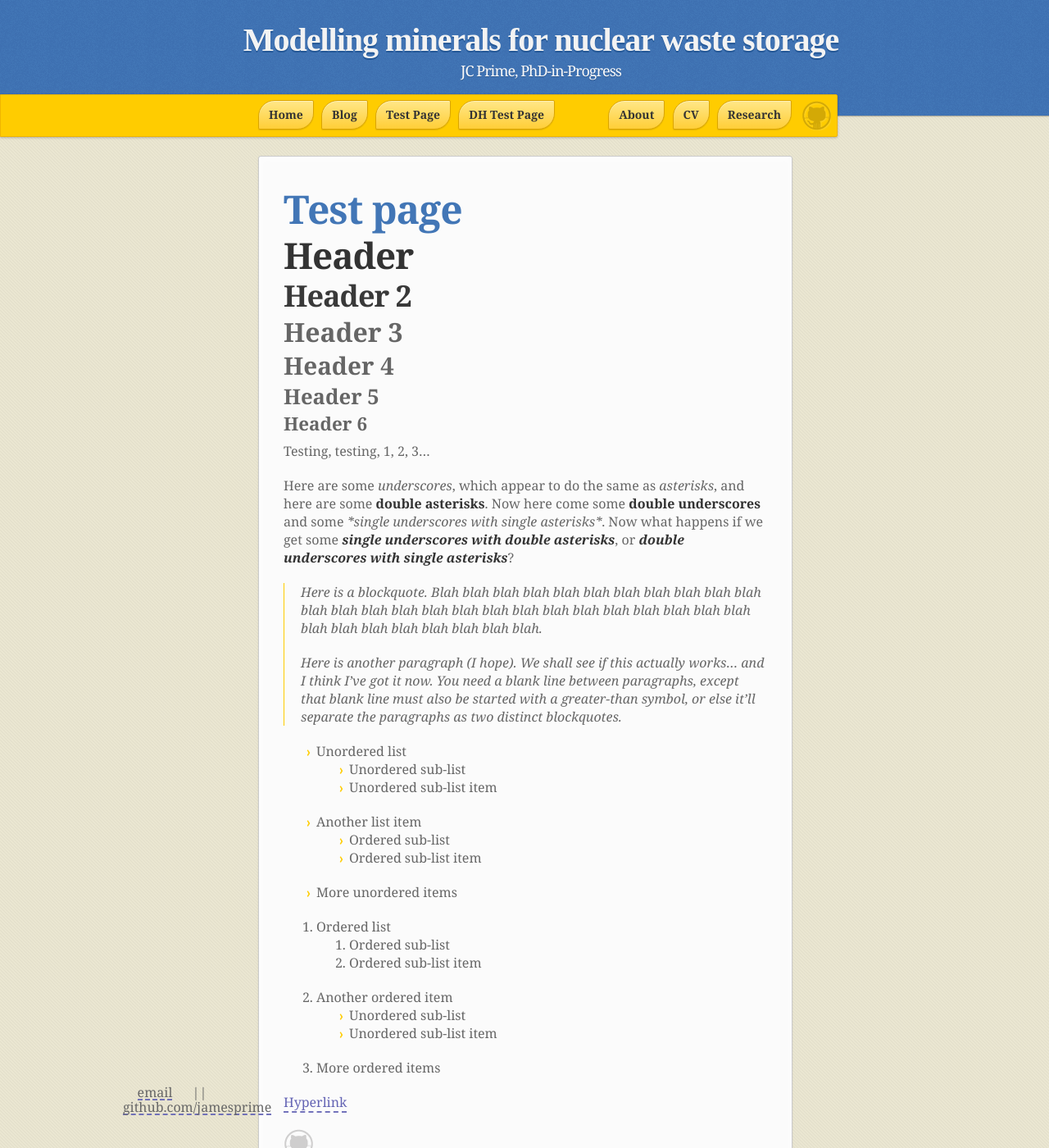
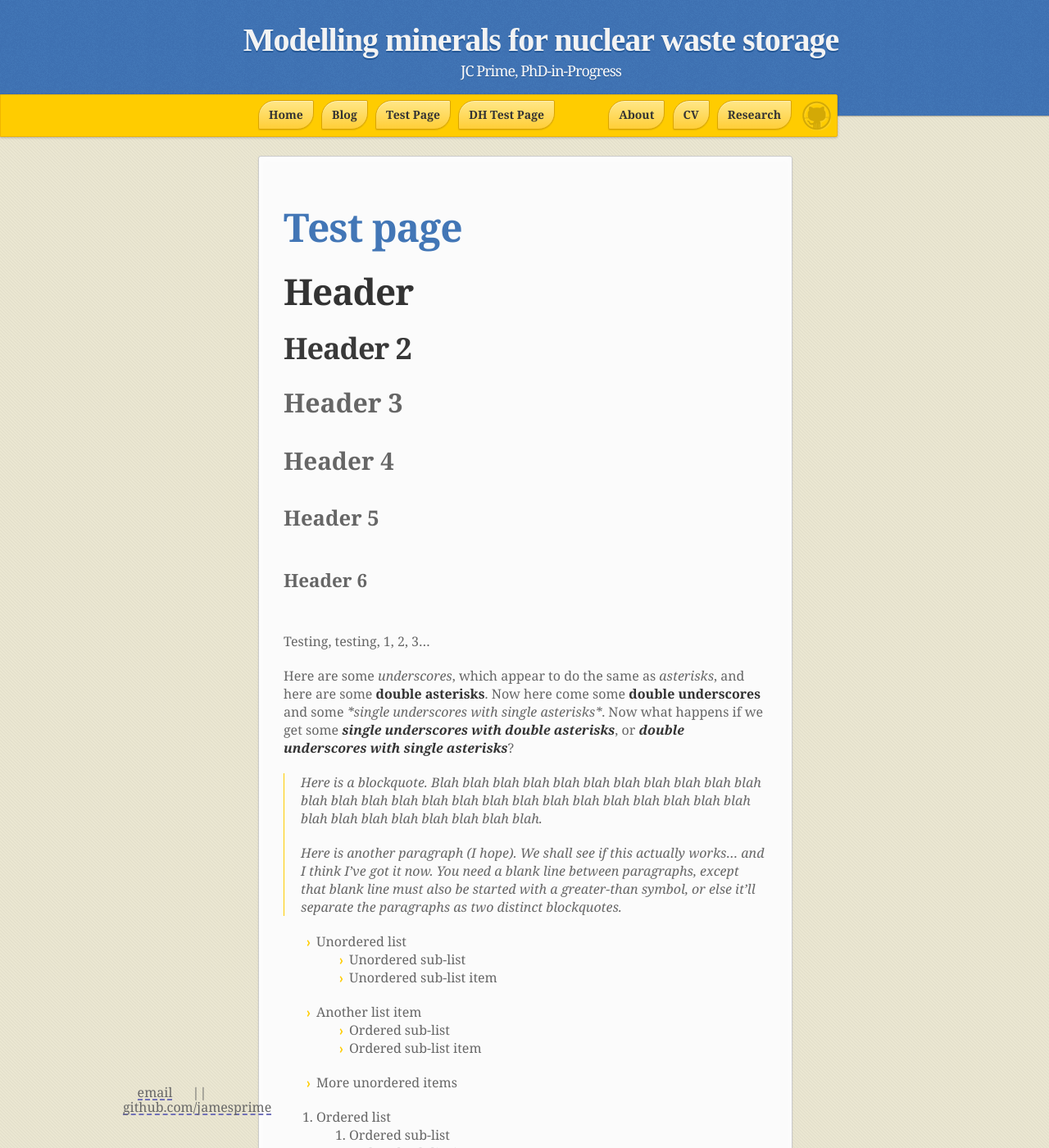
Before and after one commit to jamesprime/jamesprime.github.io, a Jekyll site: the page built from _pages/test/index.md, in a window 1280 px wide and 1400 px high. Shown: the whole window at 82% size. Built offline with Jekyll 4.4.1, drawn with Linux system fonts in a browser that asks for light colours; nearby versions of some CDN libraries; some web fonts are replaced; formulas are drawn with MathJax 3.

Commit message:
Updated /_sass/jamesprime.scss
Commented out h1-6 margin:10px 0, as a further test

```diff
--- a/_sass/jamesprime.scss
+++ b/_sass/jamesprime.scss
@@ -25,7 +25,7 @@ h5,
 h6 {
     color: #333;
     font-weight: bold;
-    margin: 10px 0;
+    // margin: 10px 0;
     line-height: 1em;
 }
 
```
